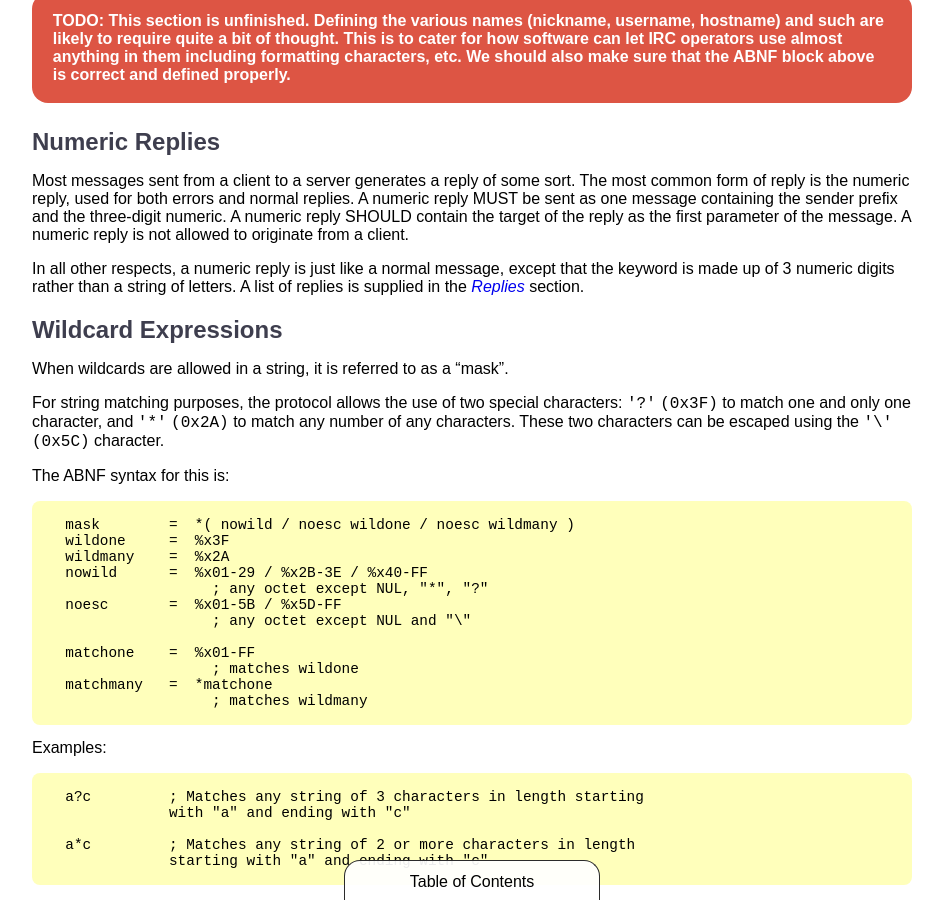
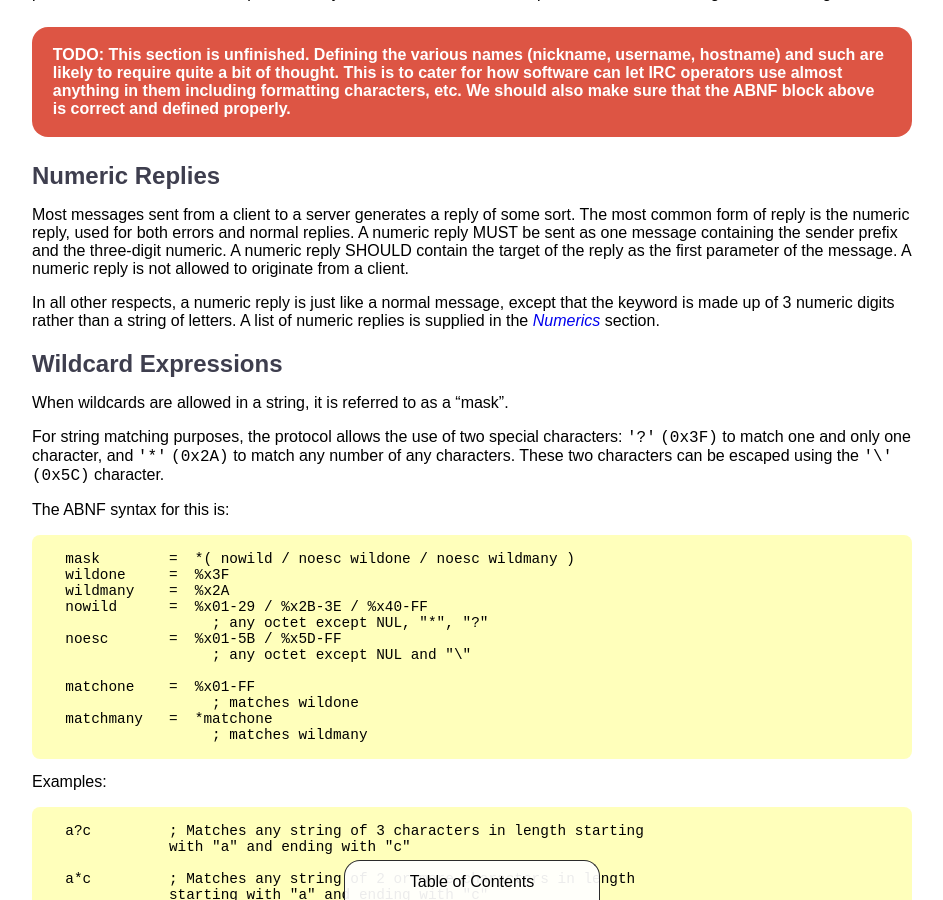
Before and after one commit to ircdocs/modern-irc, a Jekyll site: the page built from index.md, in a window 1280 px wide and 900 px high, scrolled down 7747 px. Shown: the whole window, without its empty margins (168-1111 px from the left). Built offline with Jekyll 4.4.1, drawn with Linux system fonts in a browser that asks for light colours; some of the changed text lies outside the part shown.

Commit message:
Fix links and add more inter-document links

```diff
--- a/index.md
+++ b/index.md
@@ -239,6 +239,8 @@ Each IRC message may consist of up to four main parts: tags (optional), the pref
 
 Servers may supply tags (when negotiated) and a prefix on any or all messages they send to clients.
 
+Information on standard client messages are available in the [Client Messages](#client-messages) and [Numerics](#numerics) sections.
+
 ### Tags
 
 Tags are additional and optional metadata included with relevant messages.
@@ -338,7 +340,7 @@ Most protocol messages specify additional semantics and syntax for the extracted
 
 Most messages sent from a client to a server generates a reply of some sort. The most common form of reply is the numeric reply, used for both errors and normal replies. A numeric reply MUST be sent as one message containing the sender prefix and the three-digit numeric. A numeric reply SHOULD contain the target of the reply as the first parameter of the message. A numeric reply is not allowed to originate from a client.
 
-In all other respects, a numeric reply is just like a normal message, except that the keyword is made up of 3 numeric digits rather than a string of letters. A list of replies is supplied in the [Replies](#replies) section.
+In all other respects, a numeric reply is just like a normal message, except that the keyword is made up of 3 numeric digits rather than a string of letters. A list of numeric replies is supplied in the [Numerics](#numerics) section.
 
 
 ## Wildcard Expressions
```
Also changed, not shown: other parts of index.md (+1 -1 lines).
